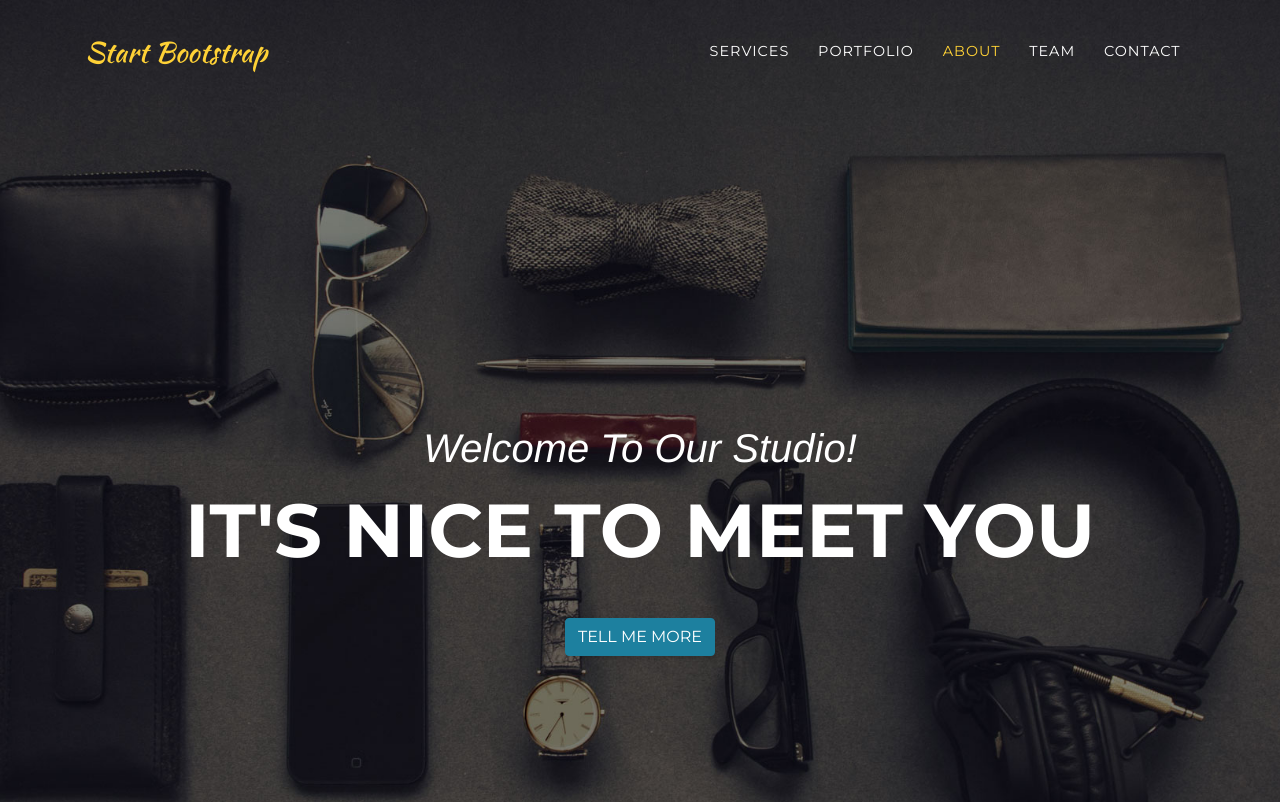
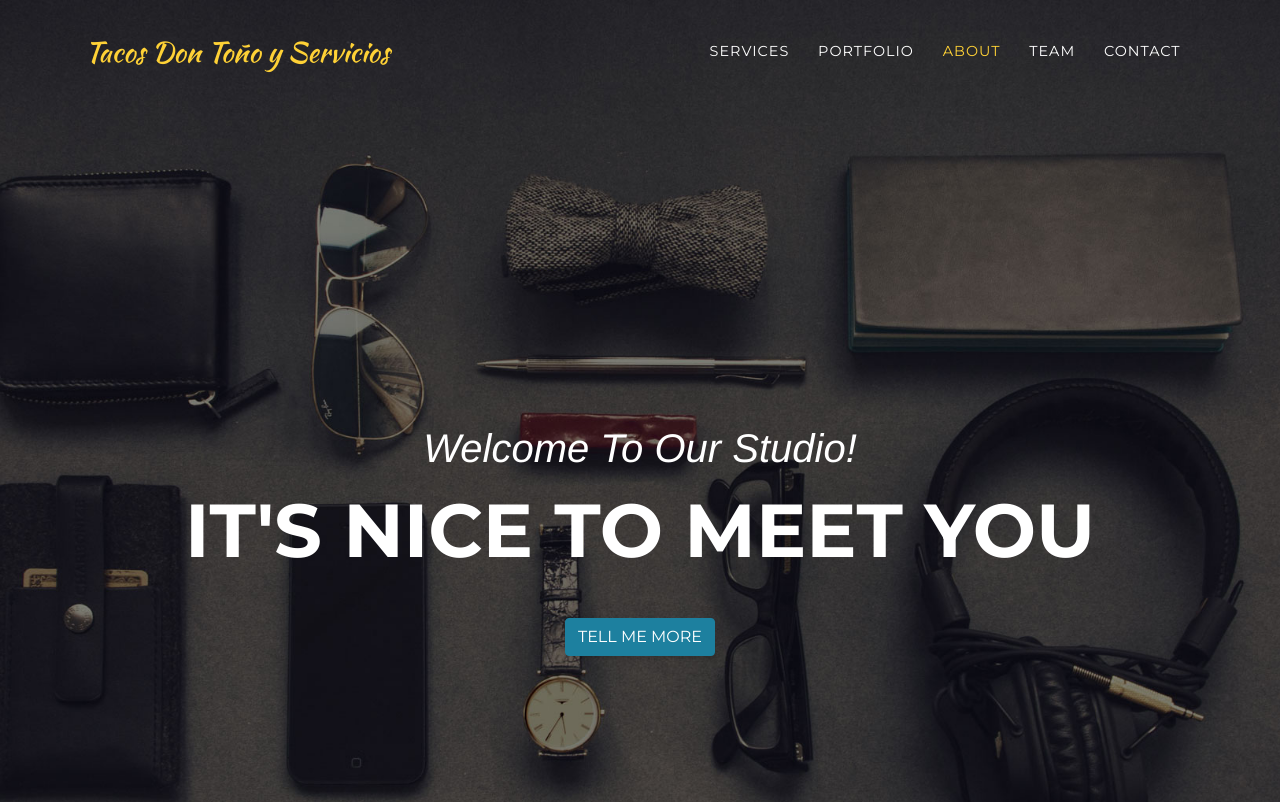
Before and after one commit to luis-jesus/tacos, a website with bundled scripts: page index.html in a window 1280 px wide. Shown: the top 802 px of the page. Built offline with nearby package versions, Linux system fonts and the light colour scheme; a web font is replaced by a local one.

Commit message:
segunda actualizacion

```diff
--- a/index.html
+++ b/index.html
@@ -8,7 +8,7 @@
     <meta name="description" content="">
     <meta name="author" content="">
 
-    <title>Agency - Start Bootstrap Theme</title>
+    <title>Pagina principal</title>
 
     <!-- Bootstrap core CSS -->
     <link href="vendor/bootstrap/css/bootstrap.min.css" rel="stylesheet">
@@ -33,7 +33,7 @@
     <!-- Navigation -->
     <nav class="navbar navbar-expand-lg navbar-dark fixed-top" id="mainNav">
       <div class="container">
-        <a class="navbar-brand js-scroll-trigger" href="#page-top">Start Bootstrap</a>
+        <a class="navbar-brand js-scroll-trigger" href="#page-top">Tacos Don Toño y Servicios</a>
         <button class="navbar-toggler navbar-toggler-right" type="button" data-toggle="collapse" data-target="#navbarResponsive" aria-controls="navbarResponsive" aria-expanded="false" aria-label="Toggle navigation">
           Menu
           <i class="fa fa-bars"></i>
```
